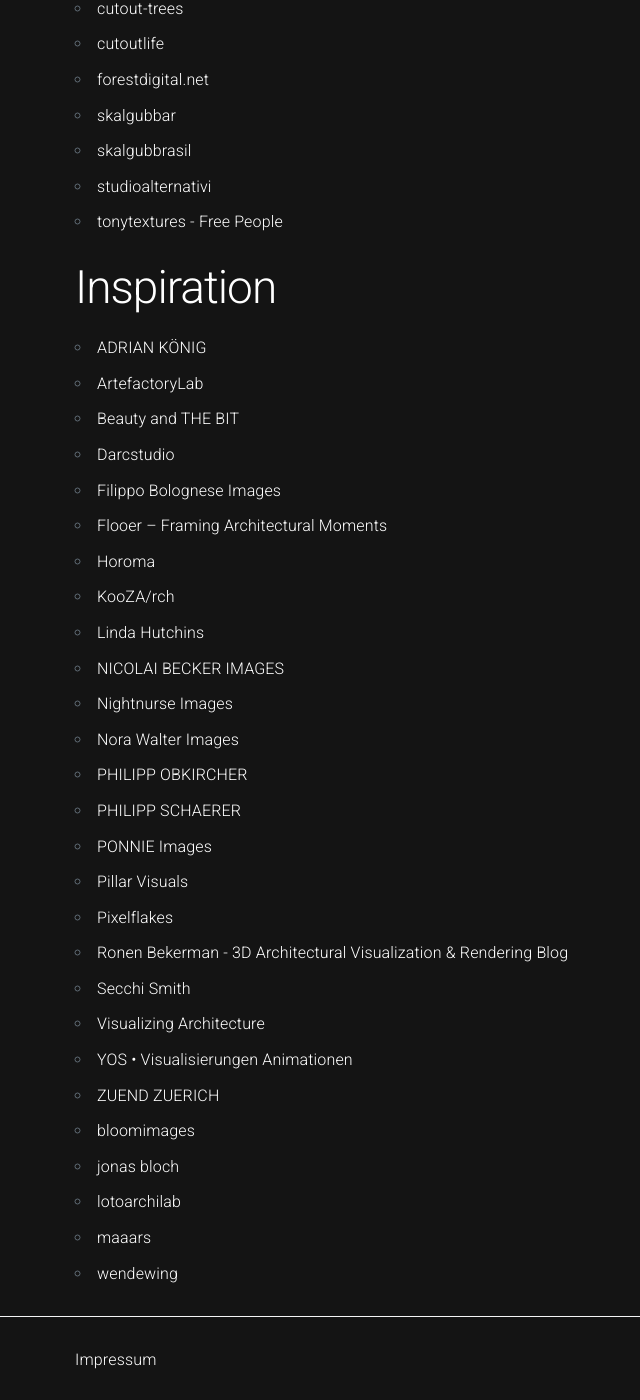
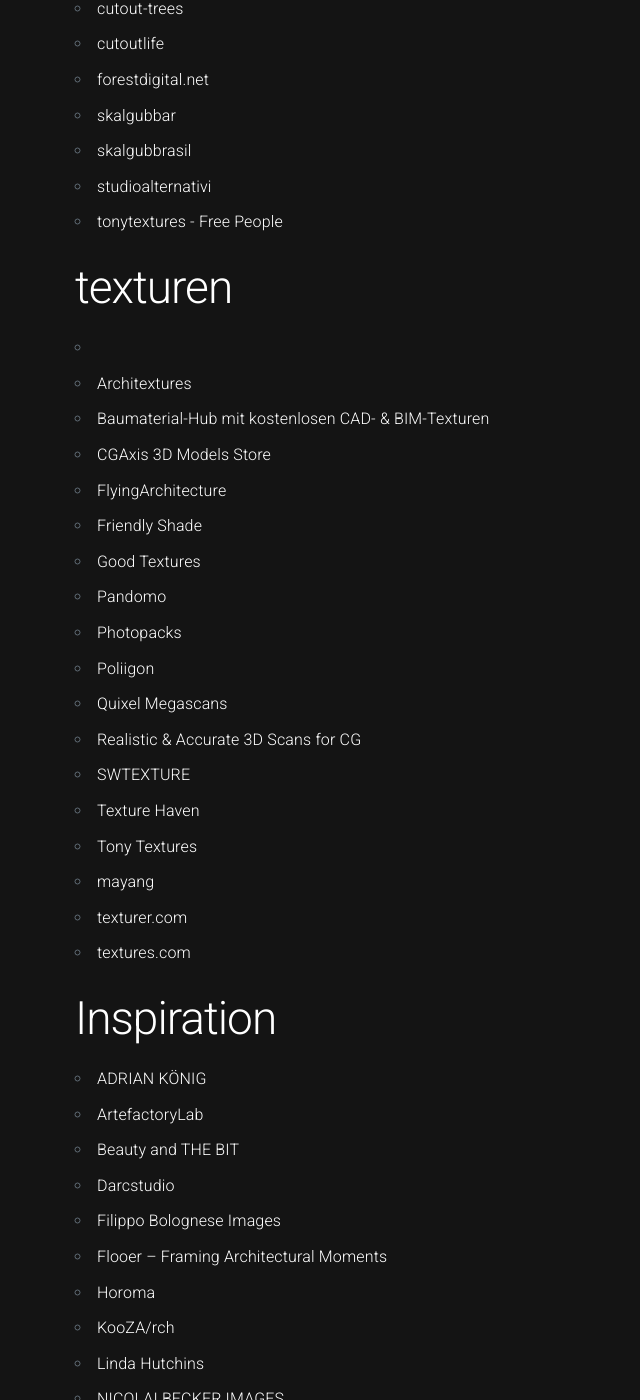
Before and after one commit to cepsch/cepsch.github.io, a Jekyll site: the page built from index.html, in a window 1280 px wide and 1400 px high, scrolled down 947 px. Shown: the whole window, without its empty margins (25-665 px from the left). Built offline with Jekyll 4.4.1, drawn with Linux system fonts in a browser that asks for light colours.

Commit message:
+texturen

```diff
--- a/_data/texturen.yml
+++ b/_data/texturen.yml
@@ -0,0 +1,53 @@
+- link: "https://www.textures.com/"
+  name: "textures.com"
+
+- link: "https://www.pandomo.de/"
+  name: "Pandomo"
+
+- link: "https://www.goodtextures.com/"
+  name: "Good Textures"
+
+- link: "http://texturer.com/"
+  name: "texturer.com"
+
+- link: "https://www.swtexture.com/"
+  name: "SWTEXTURE"
+
+- link: "http://www.tonytextures.com/free-photo-texture-gallery/"
+  name: "Tony Textures"
+
+- link: "http://mayang.com/textures/"
+  name: "mayang"
+
+- link: "https://lostandtaken.com/
+  name: Lost and Taken"
+
+- link: "https://www.poliigon.com/search/?refine_by=assets-latest"
+  name: "Poliigon"
+
+- link: "https://texturehaven.com/"
+  name: "Texture Haven"
+
+- link: "https://friendlyshade.com/"
+  name: "Friendly Shade"
+
+- link: "https://www.rd-textures.com/"
+  name: "Realistic & Accurate 3D Scans for CG"
+
+- link: "https://quixel.com/megascans/home"
+  name: "Quixel Megascans"
+
+- link: "https://www.mtextur.com/"
+  name: "Baumaterial-Hub mit kostenlosen CAD- & BIM-Texturen"
+
+- link: "https://architextures.org/"
+  name: "Architextures"
+
+- link: "https://flyingarchitecture.com/"
+  name: "FlyingArchitecture"
+
+- link: "https://cgaxis.com/"
+  name: "CGAxis 3D Models Store"
+
+- link: "https://photopacks.net/"
+  name: "Photopacks"
--- a/index.html
+++ b/index.html
@@ -6,23 +6,35 @@
     <h1>Linkliste Visualisierung</h1>
 
     <h1>Cut Outs</h1>
-    {% assign tools = site.data.cutout | sort: "name" %}
+    {% assign cutout = site.data.cutout | sort: "name" %}
     <div>
 
          <ul>
-            {% for cutout in tools %}
+            {% for cutout in cutout %}
             <li><a href="{{ cutout.link}}" target="_blank">{{ cutout.name }}</a></li>
             {% endfor %}
         </ul>
 
     </div>
 
+    <h1>texturen</h1>
+    {% assign texturen = site.data.texturen | sort: "name" %}
+    <div>
+
+         <ul>
+            {% for texturen in texturen %}
+            <li><a href="{{ texturen.link}}" target="_blank">{{ texturen.name }}</a></li>
+            {% endfor %}
+        </ul>
+
+    </div>
+
     <h1>Inspiration</h1>
-    {% assign tools = site.data.inspiration | sort: "name" %}
+    {% assign inspiration = site.data.inspiration | sort: "name" %}
     <div>
 
         <ul>
-            {% for inspiration in tools %}
+            {% for inspiration in inspiration %}
             <li><a href="{{ inspiration.link}}" target="_blank">{{ inspiration.name }}</a></li>
             {% endfor %}
         </ul>
```
